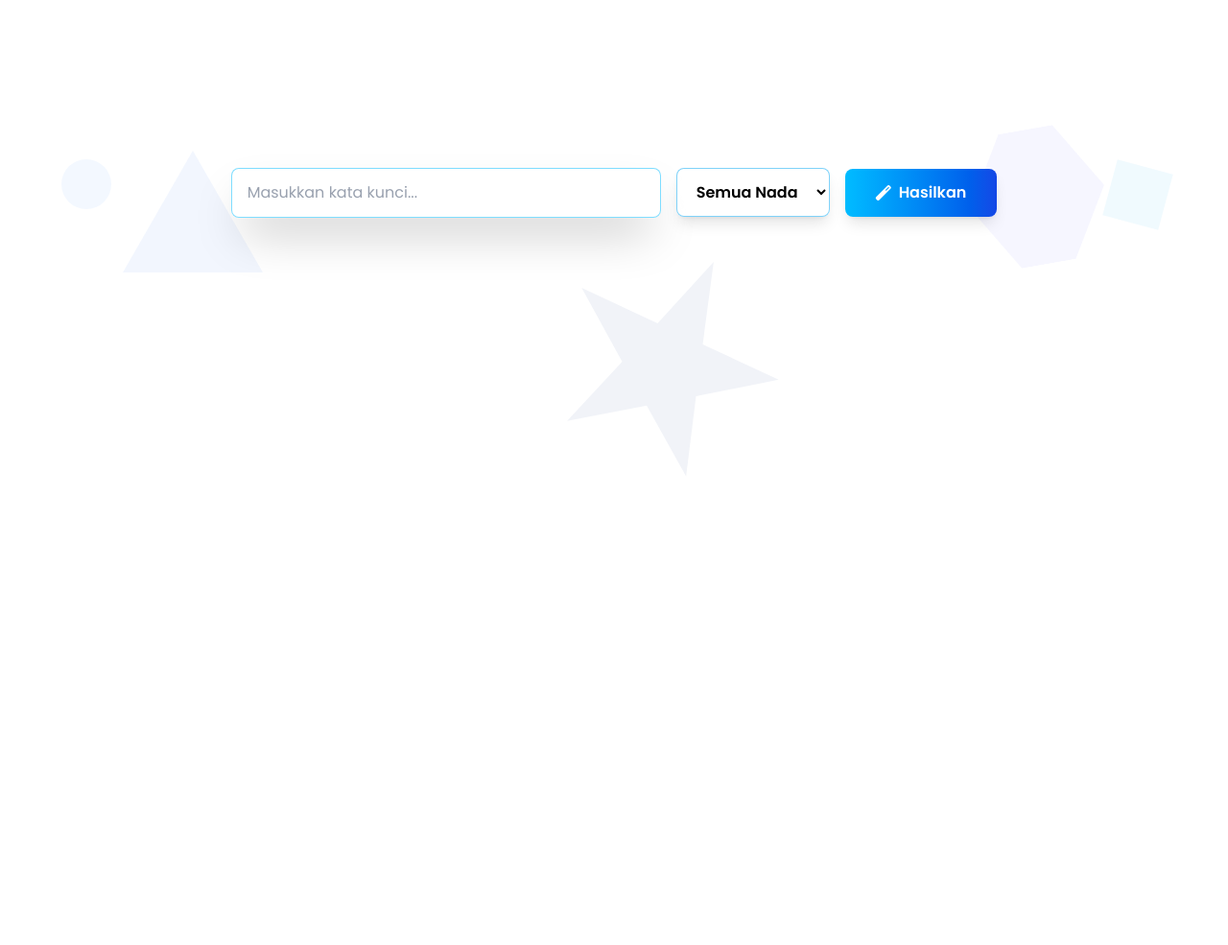
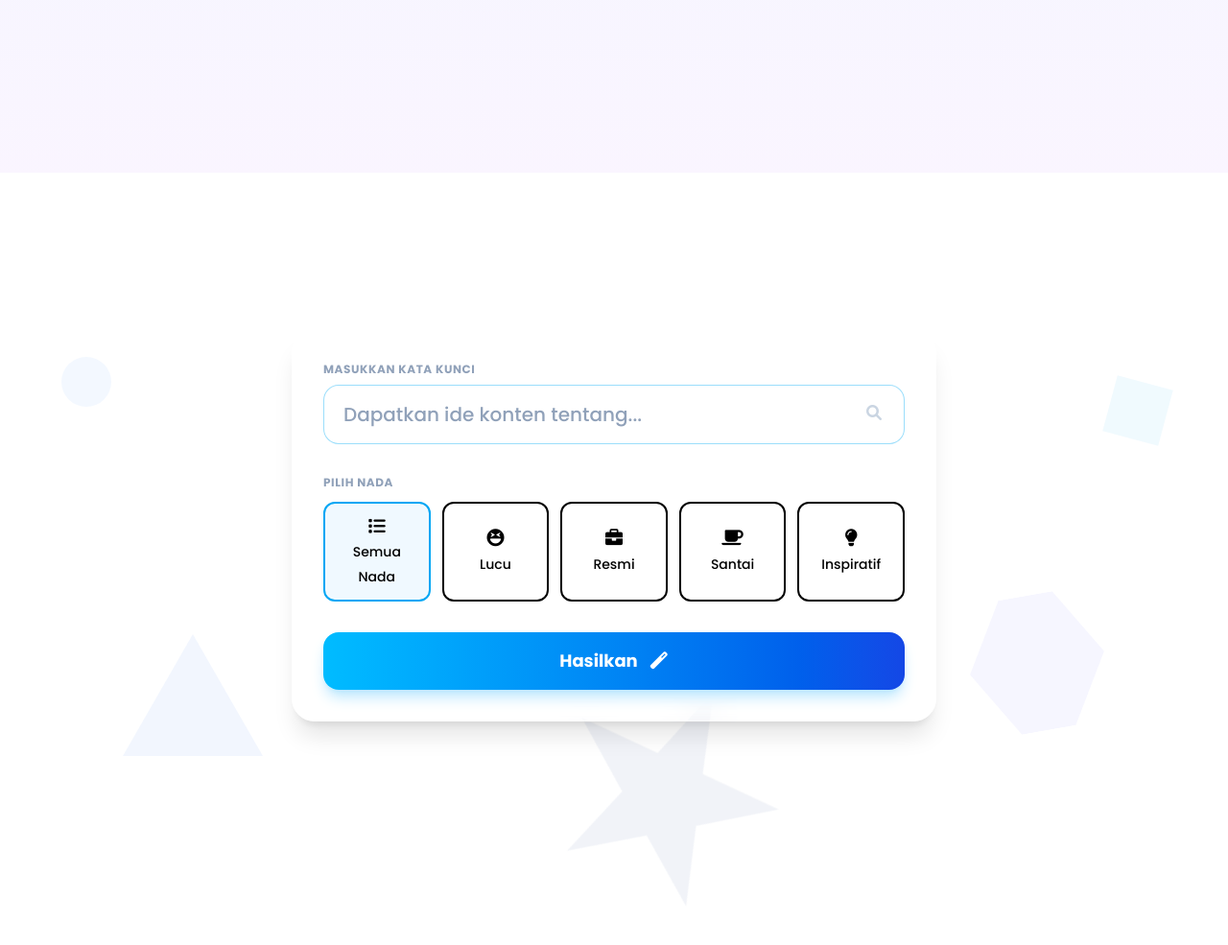
Before and after one commit to Jars44/KreatifKit, a website built with Vite: page index.html in a window 1280 px wide. Shown: the part 1420-2405 px from the top of the page at 96% size. Before the commit the page ends 2045 px from the top, so only its background shows below. Built offline with nearby package versions, Linux system fonts and the light colour scheme.

Commit message:
Refactors generator UI for improved tone selection
Replaces dropdown with interactive tone buttons for easier selection
and modernizes the input card with glassmorphism effects.

Enhances user experience and visual clarity of the generator section.

```diff
--- a/index.html
+++ b/index.html
@@ -20,11 +20,14 @@
         <ul class="hidden md:flex space-x-8">
           <li><a href="#home" class="text-gray-700 hover:text-sky-500 transition-colors duration-300">Beranda</a></li>
           <li><a href="#features" class="text-gray-700 hover:text-sky-500 transition-colors duration-300">Fitur</a></li>
-          <li><a href="#generator" class="text-gray-700 hover:text-sky-500 transition-colors duration-300">Hasilkan</a></li>
+          <li>
+            <a href="#generator" class="text-gray-700 hover:text-sky-500 transition-colors duration-300">Hasilkan</a>
+          </li>
         </ul>
       </nav>
     </header>
-    <section id="home"
+    <section
+      id="home"
       class="description-section min-h-screen bg-linear-to-b from-sky-100 to-blue-100 relative flex items-center justify-center"
     >
       <div class="container mx-auto px-4 text-center">
@@ -44,14 +47,19 @@
         </button>
       </div>
       <!-- Mockup Cards -->
-      <div class="hidden lg:block floating" style="position: absolute; top: 25%; left: 8%; transform: rotate(-6deg);">
+      <div class="hidden lg:block floating" style="position: absolute; top: 25%; left: 8%; transform: rotate(-6deg)">
         <div class="bg-white shadow-xl rounded-2xl p-4 w-48">
           <h3 class="text-lg font-semibold mb-2">Input</h3>
           <label for="topic-input" class="block text-sm font-medium text-gray-700 mb-1">Topic</label>
-          <input type="text" id="topic-input" placeholder="Enter topic..." class="w-full px-3 py-2 border border-gray-300 rounded-lg focus:outline-none focus:ring-2 focus:ring-sky-400">
+          <input
+            type="text"
+            id="topic-input"
+            placeholder="Enter topic..."
+            class="w-full px-3 py-2 border border-gray-300 rounded-lg focus:outline-none focus:ring-2 focus:ring-sky-400"
+          />
         </div>
       </div>
-      <div class="hidden lg:block floating" style="position: absolute; top: 25%; right: 8%; transform: rotate(6deg);">
+      <div class="hidden lg:block floating" style="position: absolute; top: 25%; right: 8%; transform: rotate(6deg)">
         <div class="bg-white shadow-xl rounded-2xl p-4 w-48">
           <div class="flex items-center mb-2">
             <i class="fas fa-check-circle text-green-500 mr-2"></i>
@@ -60,11 +68,14 @@
           <p class="text-sm text-gray-700">Viral Hook</p>
         </div>
       </div>
-      <div class="hidden lg:block floating" style="position: absolute; top: 65%; left: 8%; transform: rotate(-1deg);">
+      <div class="hidden lg:block floating" style="position: absolute; top: 65%; left: 8%; transform: rotate(-1deg)">
         <div class="bg-white shadow-xl rounded-2xl p-4 w-48">
           <h3 class="text-lg font-semibold mb-2">Customize</h3>
           <label for="tone-dropdown" class="block text-sm font-medium text-gray-700 mb-1">Tone</label>
-          <select id="tone-dropdown" class="w-full px-3 py-2 border border-gray-300 rounded-lg focus:outline-none focus:ring-2 focus:ring-sky-400">
+          <select
+            id="tone-dropdown"
+            class="w-full px-3 py-2 border border-gray-300 rounded-lg focus:outline-none focus:ring-2 focus:ring-sky-400"
+          >
             <option value="funny">Funny</option>
             <option value="formal">Formal</option>
             <option value="casual">Casual</option>
@@ -72,33 +83,58 @@
           </select>
         </div>
       </div>
-      <div class="hidden lg:block floating" style="position: absolute; top: 65%; right: 8%; transform: rotate(1deg);">
+      <div class="hidden lg:block floating" style="position: absolute; top: 65%; right: 8%; transform: rotate(1deg)">
         <div class="bg-white shadow-xl rounded-2xl p-4 w-48">
           <h3 class="text-lg font-semibold mb-2">Share</h3>
           <div class="flex space-x-2">
-            <a href="#" class="text-gray-600 hover:text-blue-600 transition-colors duration-300"><i class="fab fa-facebook-f"></i></a>
-            <a href="#" class="text-gray-600 hover:text-sky-500 transition-colors duration-300"><i class="fab fa-twitter"></i></a>
-            <a href="#" class="text-gray-600 hover:text-pink-500 transition-colors duration-300"><i class="fab fa-instagram"></i></a>
-            <a href="#" class="text-gray-600 hover:text-blue-700 transition-colors duration-300"><i class="fab fa-linkedin-in"></i></a>
+            <a href="#" class="text-gray-600 hover:text-blue-600 transition-colors duration-300"
+              ><i class="fab fa-facebook-f"></i
+            ></a>
+            <a href="#" class="text-gray-600 hover:text-sky-500 transition-colors duration-300"
+              ><i class="fab fa-twitter"></i
+            ></a>
+            <a href="#" class="text-gray-600 hover:text-pink-500 transition-colors duration-300"
+              ><i class="fab fa-instagram"></i
+            ></a>
+            <a href="#" class="text-gray-600 hover:text-blue-700 transition-colors duration-300"
+              ><i class="fab fa-linkedin-in"></i
+            ></a>
           </div>
         </div>
       </div>
     </section>
-    <section id="features" class="features-section py-16 bg-linear-to-b from-blue-50 to-purple-50 fade-in-up">
+    <section
+      id="features"
+      class="features-section flex flex-col items-center justify-center h-200 py-16 bg-linear-to-b from-blue-50 to-purple-50 fade-in-up"
+    >
       <div class="container mx-auto px-4">
-        <h2 class="text-4xl font-bold text-center mb-8 py-4 bg-linear-to-r from-purple-600 to-teal-600 bg-clip-text text-transparent">Fitur Unggulan</h2>
+        <h2
+          class="text-4xl font-bold text-center mb-8 py-4 bg-linear-to-r from-purple-600 to-teal-600 bg-clip-text text-transparent"
+        >
+          Fitur Unggulan
+        </h2>
         <div class="grid grid-cols-1 md:grid-cols-3 gap-8">
-          <div class="bg-white/60 backdrop-blur-lg rounded-xl p-6 shadow-lg hover:shadow-xl transition-all duration-300 text-center fade-in-up">
+          <div
+            class="bg-white/60 backdrop-blur-lg rounded-xl p-6 shadow-lg hover:shadow-xl transition-all duration-300 text-center fade-in-up"
+          >
             <i class="fas fa-brain text-4xl text-purple-500 mb-4 icon-rotate"></i>
             <h3 class="text-xl font-semibold mb-2">AI-Powered Generation</h3>
-            <p class="text-gray-600">Hasilkan ide konten kreatif dengan kecerdasan buatan terdepan untuk inspirasi tak terbatas.</p>
+            <p class="text-gray-600">
+              Hasilkan ide konten kreatif dengan kecerdasan buatan terdepan untuk inspirasi tak terbatas.
+            </p>
           </div>
-          <div class="bg-white/60 backdrop-blur-lg rounded-xl p-6 shadow-lg hover:shadow-xl transition-all duration-300 text-center fade-in-up">
+          <div
+            class="bg-white/60 backdrop-blur-lg rounded-xl p-6 shadow-lg hover:shadow-xl transition-all duration-300 text-center fade-in-up"
+          >
             <i class="fas fa-palette text-4xl text-teal-500 mb-4 icon-rotate"></i>
             <h3 class="text-xl font-semibold mb-2">Multiple Tones</h3>
-            <p class="text-gray-600">Pilih nada yang sesuai: lucu, resmi, santai, atau inspiratif untuk konten yang tepat sasaran.</p>
+            <p class="text-gray-600">
+              Pilih nada yang sesuai: lucu, resmi, santai, atau inspiratif untuk konten yang tepat sasaran.
+            </p>
           </div>
-          <div class="bg-white/60 backdrop-blur-lg rounded-xl p-6 shadow-lg hover:shadow-xl transition-all duration-300 text-center fade-in-up">
+          <div
+            class="bg-white/60 backdrop-blur-lg rounded-xl p-6 shadow-lg hover:shadow-xl transition-all duration-300 text-center fade-in-up"
+          >
             <i class="fas fa-bolt text-4xl text-sky-500 mb-4 icon-rotate"></i>
             <h3 class="text-xl font-semibold mb-2">Instant Results</h3>
             <p class="text-gray-600">Dapatkan ide-ide segar dalam hitungan detik tanpa menunggu lama.</p>
@@ -106,32 +142,50 @@
         </div>
       </div>
     </section>
-    <section id="generator" class="generator-section min-h-screen relative flex items-center justify-center py-16 fade-in-up">
-      <div class="container mx-auto px-4 p-6 relative">
-        <div class="flex flex-col md:flex-row justify-center items-center mb-8 space-y-4 md:space-y-0 md:space-x-4">
+    <section
+      id="generator"
+      class="generator-section min-h-screen relative flex items-center justify-center py-16 fade-in-up"
+    >
+      <div class="container mx-auto px-4 p-6 z-200 flex flex-col items-center justify-center relative">
+        <div
+          class="w-full max-w-2xl glass rounded-3xl p-6 md:p-8 shadow-xl mb-12 transform transition-all"
+          id="input-card"
+        >
+          <div class="grid grid-cols-1 md:grid-cols-1 gap-8">
+            <div>
+              <label class="block text-xs font-bold text-slate-400 mb-2 uppercase tracking-wider"
+                >Masukkan kata kunci</label
+              >
+              <div class="relative group">
                 <input
-            id="keyword-input"
                   type="text"
-            placeholder="Masukkan kata kunci..."
-            class="w-full max-w-md px-4 py-3 bg-white/50 backdrop-blur-lg border border-sky-400/50 text-black rounded-lg shadow-2xl hover:shadow-3xl focus:outline-none focus:ring-2 focus:ring-sky-400 transition-all duration-300 placeholder-gray-400"
+                  id="keywordInput"
+                  placeholder="Dapatkan ide konten tentang..."
+                  class="glass-input w-full pl-5 pr-12 py-4 rounded-2xl text-xl font-medium text-slate-800 placeholder-slate-400"
                 />
-          <select
-            id="tone-select"
-            class="px-4 py-3 bg-white/50 backdrop-blur-lg border border-sky-500/50 text-black font-semibold rounded-lg shadow-lg hover:bg-gray-100/70 hover:shadow-xl transition-all duration-300 focus:outline-none focus:ring-2 focus:ring-sky-500"
+                <div
+                  class="absolute right-4 top-1/2 -translate-y-1/2 text-slate-300 group-focus-within:text-sky-500 transition-colors"
                 >
-            <option value="all">Semua Nada</option>
-            <option value="funny">Lucu</option>
-            <option value="formal">Resmi</option>
-            <option value="casual">Santai</option>
-            <option value="inspirational">Inspiratif</option>
-          </select>
+                  <i class="fas fa-search w-6 h-6"></i>
+                </div>
+              </div>
+            </div>
+
+            <div>
+              <label class="block text-xs font-bold text-slate-400 mb-3 uppercase tracking-wider">Pilih Nada</label>
+              <div class="grid grid-cols-3 md:grid-cols-5 gap-3" id="toneContainer"></div>
+            </div>
+          </div>
+
+          <div class="mt-8">
             <button
-            id="generate-btn"
-            class="px-8 py-3 bg-linear-to-r from-sky-400 to-blue-700 text-white font-semibold rounded-lg shadow-lg hover:shadow-xl hover:scale-105 transition-all duration-300 flex items-center space-x-2 ripple"
+              id="generateBtn"
+              class="w-full bg-linear-to-r from-sky-400 to-blue-700 text-white font-bold text-lg py-4 rounded-2xl shadow-lg shadow-sky-200 transition-all duration-200 transform hover:scale-[1.01] active:scale-[0.98] flex items-center justify-center gap-3 disabled:opacity-70 disabled:cursor-not-allowed cursor-pointer"
             >
-            <i class="fas fa-magic"></i>
-            <span>Hasilkan</span>
+              <span class="btn-text">Hasilkan</span>
+              <i class="fas fa-magic w-5 h-5"></i>
             </button>
+          </div>
         </div>
         <div class="flex justify-center mb-4">
           <span id="error-text" class="text-blue-700 text-sm hidden">Silakan masukkan kata kunci</span>
--- a/script.js
+++ b/script.js
@@ -11,12 +11,36 @@ document.addEventListener("DOMContentLoaded", () => {
       console.error("Error loading data:", error);
     });
 
-  const input = document.getElementById("keyword-input");
-  const toneSelect = document.getElementById("tone-select");
-  const btn = document.getElementById("generate-btn");
+  const input = document.getElementById("keywordInput");
+  const btn = document.getElementById("generateBtn");
   const error = document.getElementById("error-text");
   const grid = document.getElementById("output-grid");
   const toast = document.getElementById("toast");
+
+  const tones = [
+    { value: "all", label: "Semua Nada", icon: "fas fa-list" },
+    { value: "funny", label: "Lucu", icon: "fas fa-laugh-squint" },
+    { value: "formal", label: "Resmi", icon: "fas fa-briefcase" },
+    { value: "casual", label: "Santai", icon: "fas fa-coffee" },
+    { value: "inspirational", label: "Inspiratif", icon: "fas fa-lightbulb" },
+  ];
+
+  let selectedTone = "all";
+
+  const toneContainer = document.getElementById("toneContainer");
+  tones.forEach((tone) => {
+    const btn = document.createElement("button");
+    btn.className = `tone-btn p-3  border-2 rounded-xl transition-all cursor-pointer ${
+      selectedTone === tone.value ? "border-sky-500 bg-sky-50" : "bg-white/50"
+    }`;
+    btn.innerHTML = `<i class="${tone.icon} text-lg mb-1"></i><br><span class="text-sm font-medium">${tone.label}</span>`;
+    btn.addEventListener("click", () => {
+      selectedTone = tone.value;
+      document.querySelectorAll(".tone-btn").forEach((b) => b.classList.remove("border-sky-500", "bg-sky-50"));
+      btn.classList.add("border-sky-500", "bg-sky-50");
+    });
+    toneContainer.appendChild(btn);
+  });
 
   const scrollBtn = document.getElementById("scroll-to-generator");
   scrollBtn.addEventListener("click", () => {
@@ -36,19 +60,26 @@ document.addEventListener("DOMContentLoaded", () => {
     }
   });
 
-  // Randomize positions of mockup cards
-  const cards = document.querySelectorAll('#home > div.absolute');
-  const textContainer = document.querySelector('#home .container');
+  const cards = document.querySelectorAll("#home > div.absolute");
+  const textContainer = document.querySelector("#home .container");
   const textRect = textContainer.getBoundingClientRect();
-  cards.forEach(card => {
-    let top, left, attempts = 0, overlaps;
+  cards.forEach((card) => {
+    let top,
+      left,
+      attempts = 0,
+      overlaps;
     do {
-      top = Math.random() * 70 + 10; // 10% to 80%
-      left = Math.random() * 80 + 10; // 10% to 90%
+      top = Math.random() * 70 + 10;
+      left = Math.random() * 80 + 10;
       card.style.top = `${top}%`;
       card.style.left = `${left}%`;
       const cardRect = card.getBoundingClientRect();
-      overlaps = !(cardRect.right < textRect.left || cardRect.left > textRect.right || cardRect.bottom < textRect.top || cardRect.top > textRect.bottom);
+      overlaps = !(
+        cardRect.right < textRect.left ||
+        cardRect.left > textRect.right ||
+        cardRect.bottom < textRect.top ||
+        cardRect.top > textRect.bottom
+      );
       attempts++;
     } while (overlaps && attempts < 100);
   });
@@ -92,7 +123,6 @@ document.addEventListener("DOMContentLoaded", () => {
       grid.appendChild(skeleton);
     }
     setTimeout(() => {
-      const selectedTone = toneSelect.value;
       let filteredTemplates = templates;
       if (selectedTone !== "all") {
         filteredTemplates = templates.filter((t) => t.tone === selectedTone);
@@ -120,7 +150,7 @@ document.addEventListener("DOMContentLoaded", () => {
           </span>
         </div>
         <p class="text-gray-700 mb-4 leading-relaxed">${out.text}</p>
-        <button class="copy-btn bg-linear-to-r from-sky-400 to-blue-700 text-white px-4 py-2 rounded-lg button-hover shadow-md flex items-center space-x-2">
+        <button class="copy-btn bg-linear-to-r from-sky-400 to-blue-700 text-white px-4 py-2 rounded-lg button-hover shadow-md flex items-center space-x-2 cursor-pointer">
           <i class="fas fa-copy"></i>
           <span>Salin</span>
         </button>
--- a/src/style.css
+++ b/src/style.css
@@ -1,8 +1,8 @@
 @import "tailwindcss";
 
 :root {
-  --primary-purple: #8B5CF6;
-  --primary-teal: #06B6D4;
+  --primary-purple: #8b5cf6;
+  --primary-teal: #06b6d4;
 }
 
 @layer base {
@@ -155,7 +155,7 @@
   }
 
   .ripple::before {
-    content: '';
+    content: "";
     position: absolute;
     top: 50%;
     left: 50%;
@@ -206,7 +206,8 @@
   }
 
   @keyframes floating {
-    0%, 100% {
+    0%,
+    100% {
       transform: translateY(0);
     }
     50% {
@@ -217,4 +218,19 @@
   .floating {
     animation: floating 3s ease-in-out infinite;
   }
+
+  .glass {
+    backdrop-filter: blur(16px);
+    -webkit-backdrop-filter: blur(16px);
+    background: rgba(255, 255, 255, 0.1);
+    border: 1px solid rgba(255, 255, 255, 0.2);
+  }
+
+  .glass-input {
+    background: rgba(255, 255, 255, 0.5);
+    backdrop-filter: blur(16px);
+    -webkit-backdrop-filter: blur(16px);
+    border: 1px solid rgba(56, 189, 248, 0.5);
+    border-radius: 1rem;
+  }
 }
--- a/tailwind.config.js
+++ b/tailwind.config.js
@@ -2,9 +2,7 @@
 module.exports = {
   content: ["./index.html", "./src/**/*.{js,ts,jsx,tsx}"],
   theme: {
-    extend: {
-      // No custom color tokens — we use builtin Tailwind palette names (e.g., sky-400, blue-700)
-    },
+    extend: {},
   },
   plugins: [],
 };
--- a/vite.config.js
+++ b/vite.config.js
@@ -1,7 +1,6 @@
 import { defineConfig } from "vite";
 import tailwindcss from "@tailwindcss/vite";
 
-// https://vitejs.dev/config/
 export default defineConfig({
   plugins: [tailwindcss()],
 });
```
Lines whose indentation alone changed are shown as unchanged.
